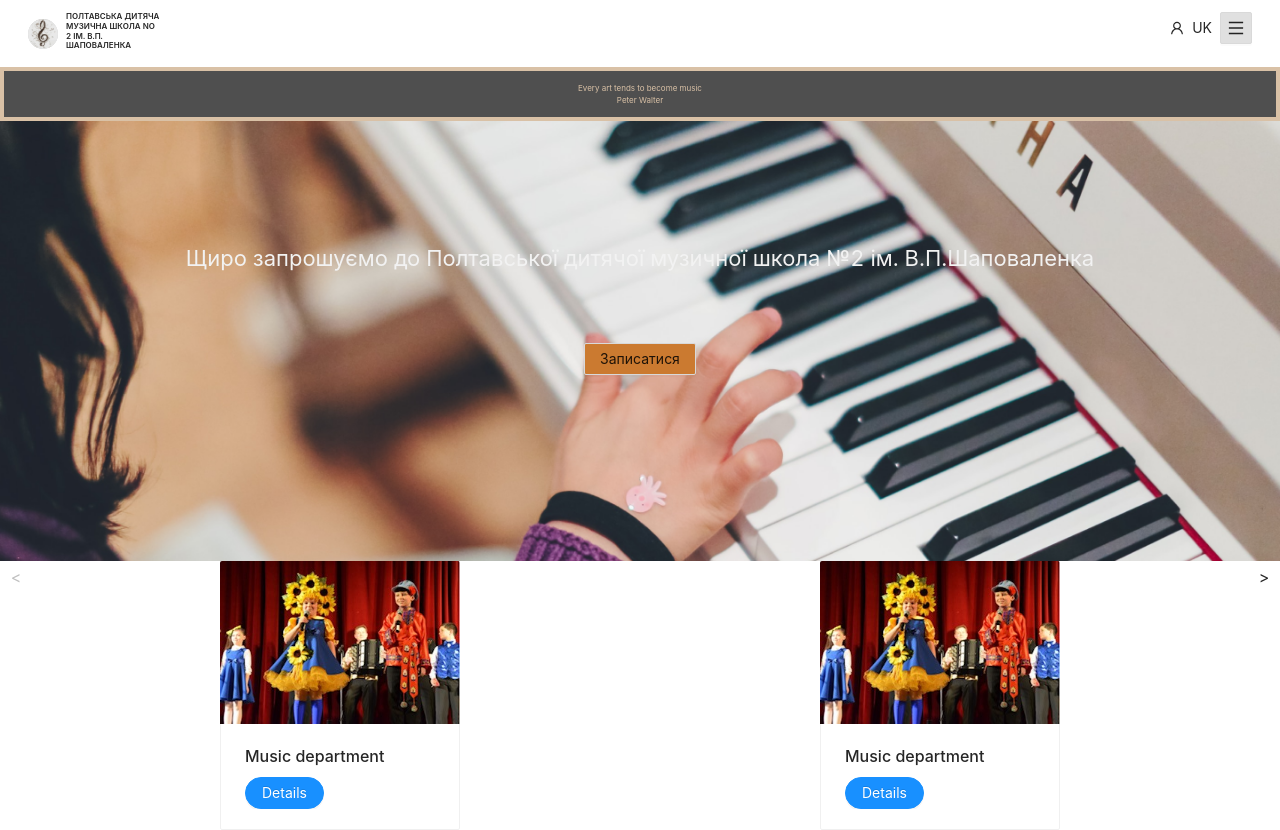
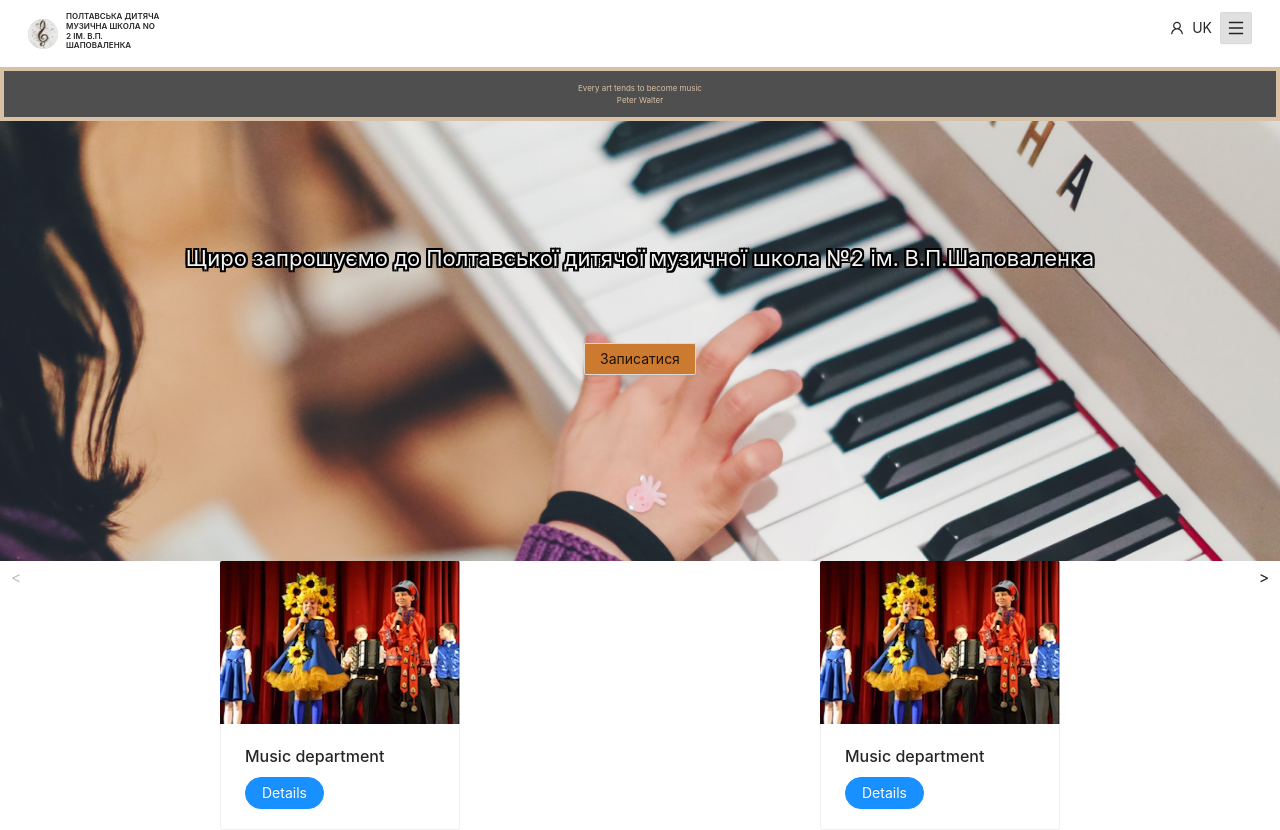
Before and after one commit to YEvhen-SHmatko/music-school, a React (Create React App) app: page / in a window 1280 px wide. Built offline with nearby package versions, Linux system fonts and the light colour scheme.

Commit message:
fix: style

```diff
--- a/src/components/Baner/Baner.module.css
+++ b/src/components/Baner/Baner.module.css
@@ -15,6 +15,9 @@
 .text {
   color: #f2f2f2;
   font-size: 22px;
+  text-shadow: 2px 2px 0 #000000, 2px -2px 0 #000000, -2px 2px 0 #000000, -2px -2px 0 #000000,
+    2px 0px 0 #000000, 0px 2px 0 #000000, -2px 0px 0 #000000, 0px -2px 0 #000000,
+    2px 2px 2px rgba(0, 0, 0, 0);
 }
 .block_text {
   display: flex;
```
